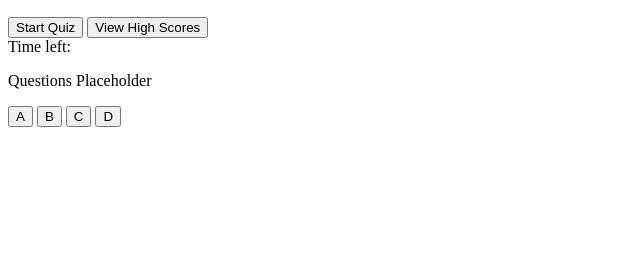
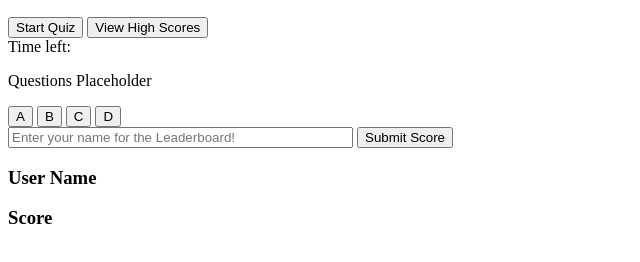
Before and after one commit to CHaskin-BF/Movie-Quiz, a plain HTML site: page index.html in a window 1280 px wide. Shown: the part 50-312 px from the top of the page, without its empty margins (0-640 px from the left). Drawn offline with Linux system fonts and the light colour scheme.

Commit message:
html finished

```diff
--- a/index.html
+++ b/index.html
@@ -27,6 +27,23 @@
                 <div id="result"></div>
         </div>
 
+        <div id="gameover">
+            <div id="finalScore"></div>
+            <input type="text" size="40" placeholder="Enter your name for the Leaderboard!" name="name" id="name" />
+            <button id="submitScore">Submit Score</button>
+        </div>
+
+        <div id="highscoreContainer">
+            <div id="high-scorePage">
+                <div id="highscore-header">
+                    <h3>User Name</h3>
+                    <h3>Score</h3>
+                </div>
+                <div id="highscore-name"></div>
+                <div id="highscore-score"></div>
+            </div>
+        </div>
+
     </div>
 
     <script src="./assets/js/script.js"></script>
```
